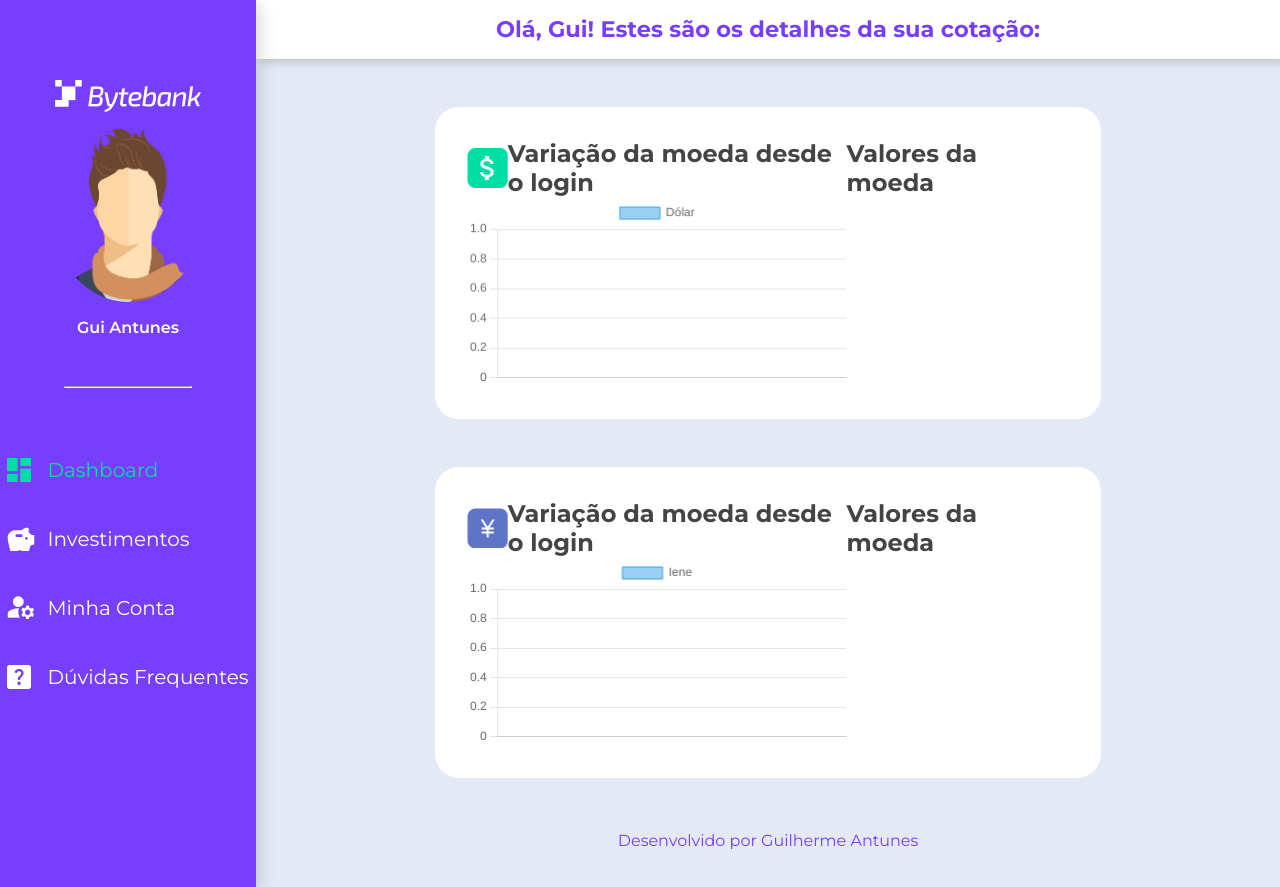
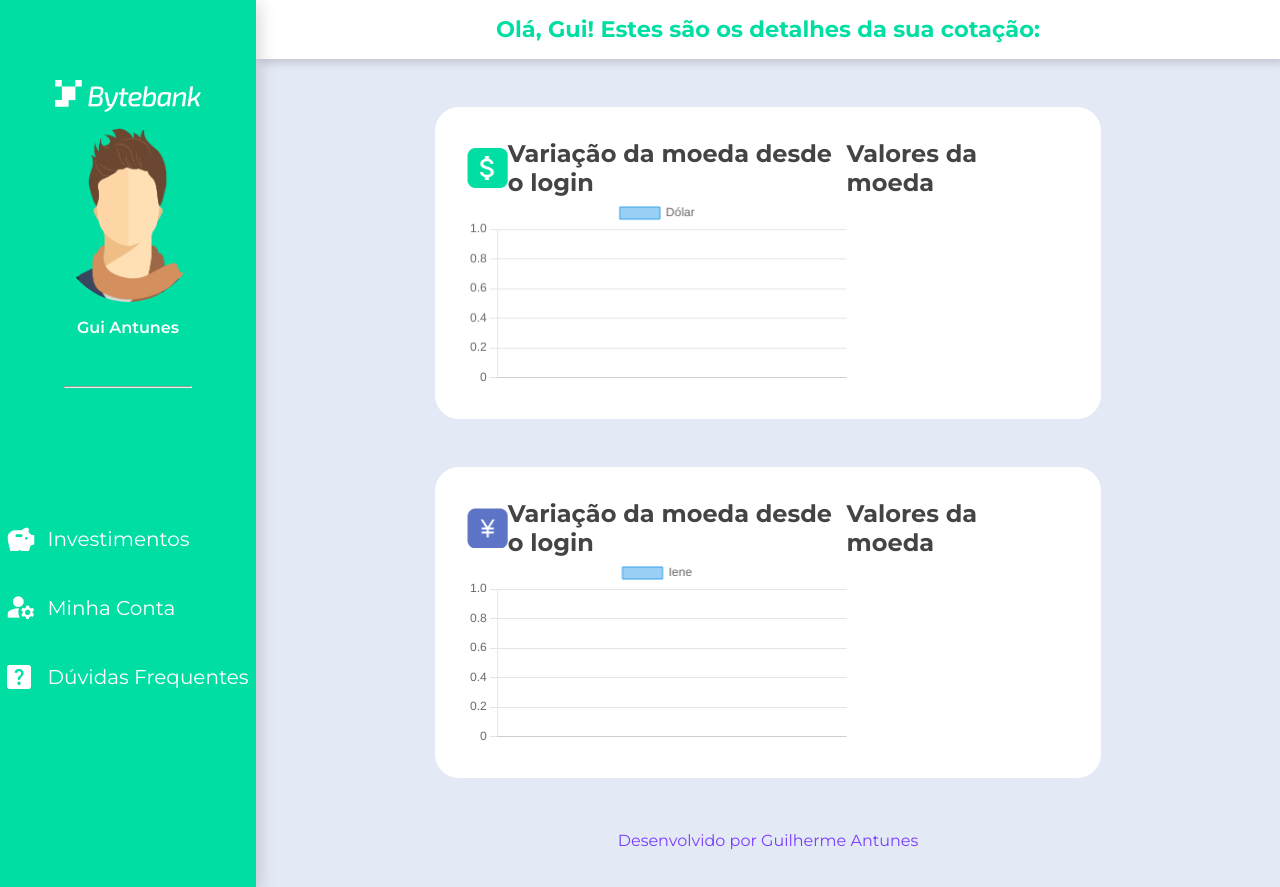
Before and after one commit to guilherme-antunes/cotacao-moedas, a plain HTML site: page index.html in a window 1280 px wide. Drawn offline with nearby package versions, Linux system fonts and the light colour scheme; no server answers.

Commit message:
mudança de background e color

```diff
--- a/styles/cabecalho.css
+++ b/styles/cabecalho.css
@@ -1,7 +1,7 @@
 .cabecalho {
     text-align: center;
     background-color: white;
-    color: var(--roxo);
+    color: var(--verde-escuro);
     padding: 1em 0;
     box-shadow: 4px 4px 8px rgba(0, 0, 0, 0.15);
     font-weight: 600;
--- a/styles/sidebar.css
+++ b/styles/sidebar.css
@@ -2,7 +2,7 @@
     display: flex;
     flex-direction: column;
     align-items: center;
-    background-color: var(--roxo);
+    background-color: var(--verde-escuro);
     padding: 5em 0;
 
     filter: drop-shadow(4px 4px 8px rgba(0, 0, 0, 0.15));
```
